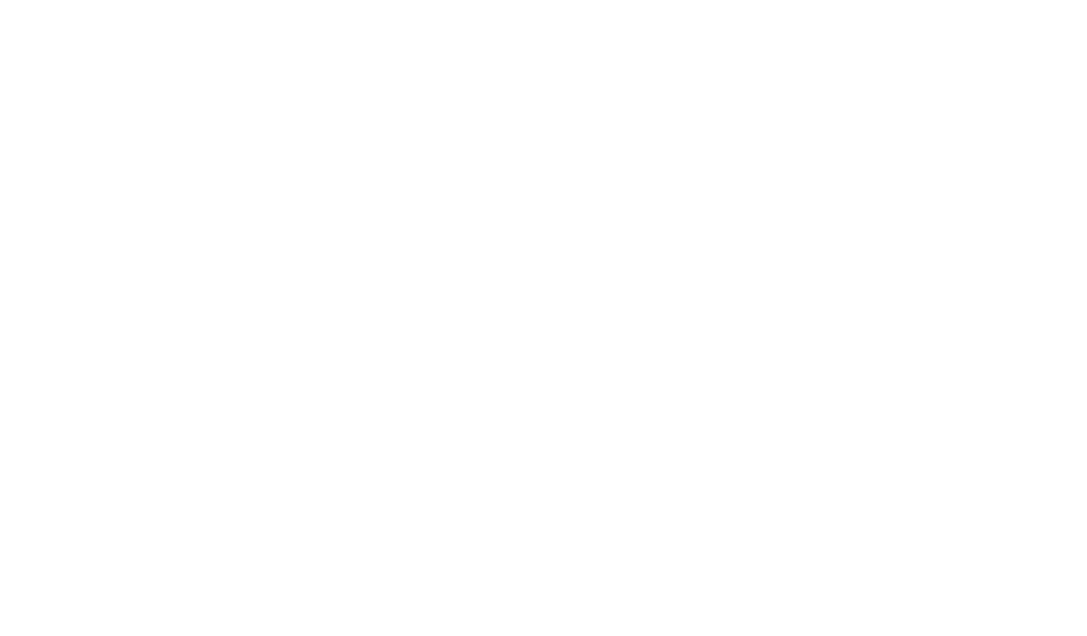
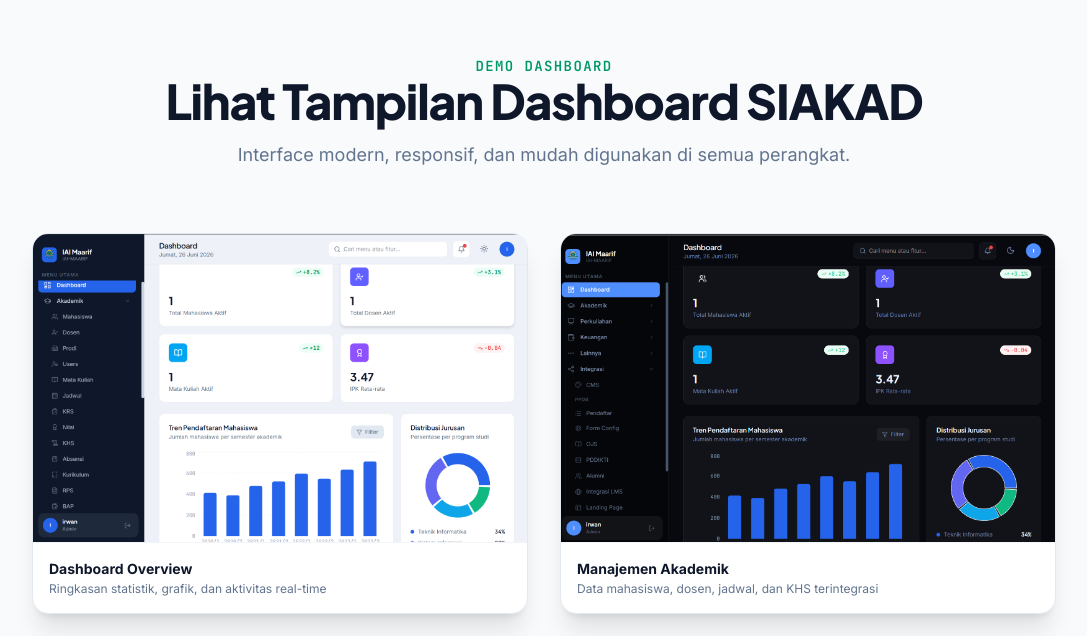
Before and after one commit to agisfathonah0-lang/aone-siakad, a React (Vite) app in the folder frontend/: page / in a window 1280 px wide. Shown: the part 3404-4040 px from the top of the page, without its empty margins (96-1183 px from the left). Built offline with nearby package versions, Linux system fonts and the light colour scheme.

Commit message:
fix: demo dashboard section hidden karena tanpa ref useReveal

```diff
--- a/frontend/src/pages/LandingPage.tsx
+++ b/frontend/src/pages/LandingPage.tsx
@@ -218,10 +218,12 @@ export default function LandingPage() {
   const testimoniRef = useRef<HTMLElement>(null);
   const hargaRef = useRef<HTMLElement>(null);
   const ctaRef = useRef<HTMLElement>(null);
+  const demoRef = useRef<HTMLElement>(null);
   useReveal(fiturRef);
   useReveal(testimoniRef);
   useReveal(hargaRef);
   useReveal(ctaRef);
+  useReveal(demoRef);
 
   const taglines = ['Modern', 'Terintegrasi', 'All-in-One', 'Digital'];
 
@@ -390,7 +392,7 @@ export default function LandingPage() {
       </section>
 
       {/* Dashboard Screenshots */}
-      <section className="py-24 relative bg-slate-50 section-hidden">
+      <section ref={demoRef} className="py-24 relative bg-slate-50 section-hidden">
         <div className="max-w-7xl mx-auto px-4 sm:px-6 lg:px-8">
           <div className="text-center max-w-3xl mx-auto mb-16 space-y-4">
             <span className="text-emerald-600 text-sm font-bold font-mono tracking-widest uppercase">Demo Dashboard</span>
```
